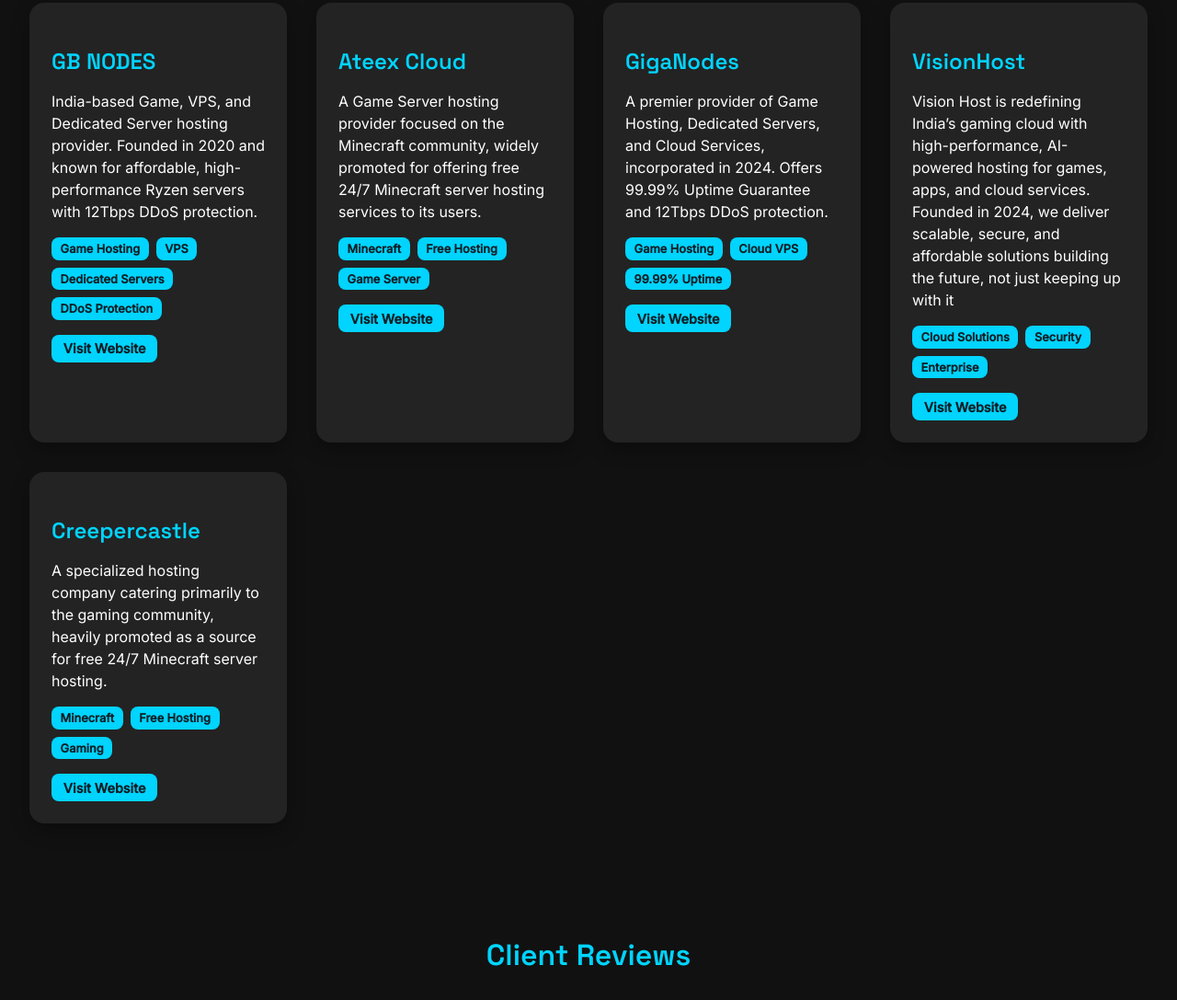
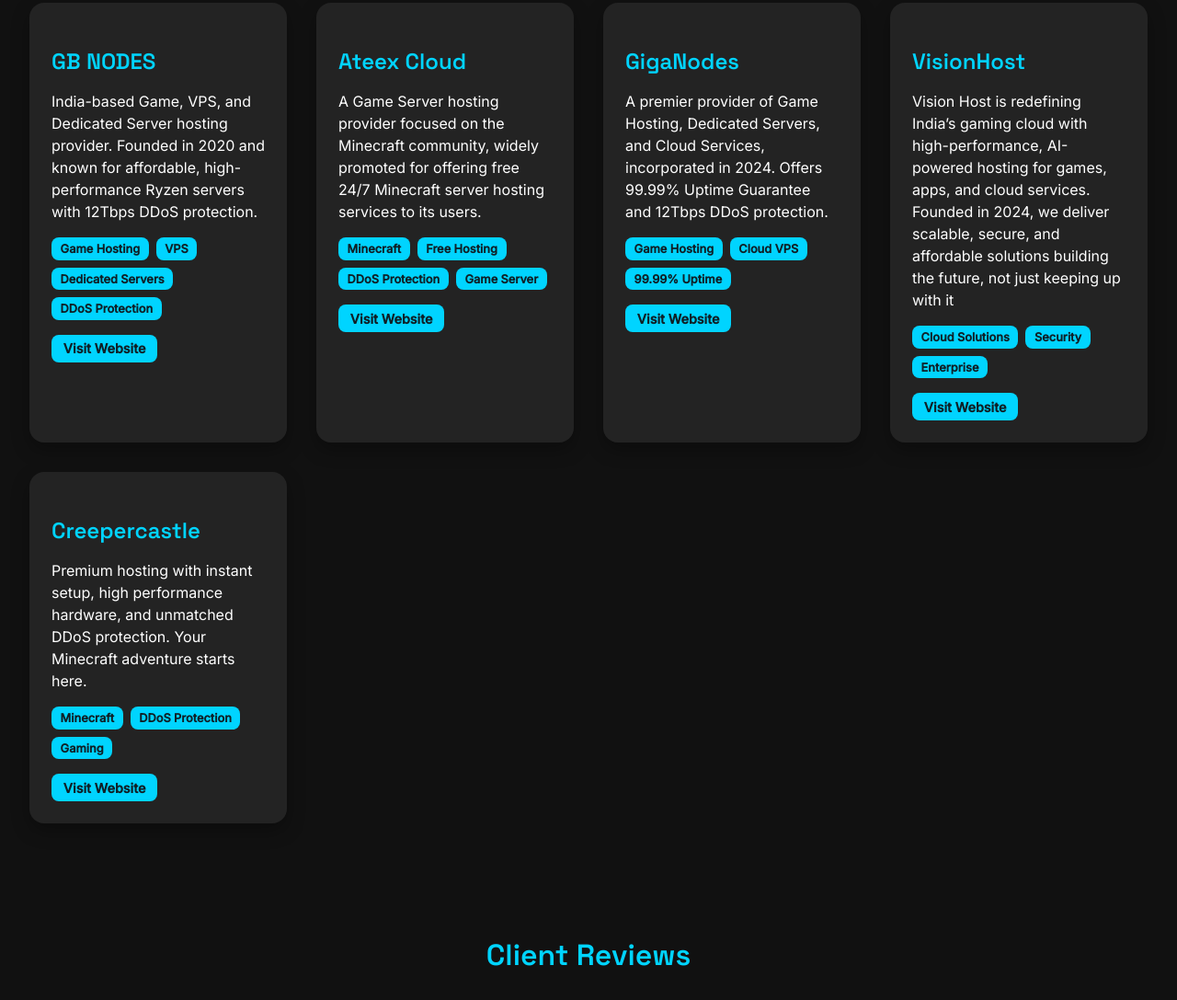
Before and after one commit to WeThink25/index.html, a plain HTML site: page index.html in a window 1280 px wide. Shown: the part 1161-2248 px from the top of the page at 92% size. Drawn offline with Linux system fonts and the light colour scheme.

Commit message:
Update index.html

```diff
--- a/index.html
+++ b/index.html
@@ -443,7 +443,7 @@
         <h3>Ateex Cloud</h3>
         <p>A Game Server hosting provider focused on the Minecraft community, widely promoted for offering free 24/7 Minecraft server hosting services to its users.</p>
         <div class="project-tech">
-          <span>Minecraft</span><span>Free Hosting</span><span>Game Server</span>
+          <span>Minecraft</span><span>Free Hosting</span><span>DDoS Protection</span><span>Game Server</span>
         </div>
         <div class="project-links">
           <a href="https://ateex.cloud/" target="_blank">Visit Website</a>
@@ -471,9 +471,9 @@
       </div>
       <div class="project-card">
         <h3>Creepercastle</h3>
-        <p>A specialized hosting company catering primarily to the gaming community, heavily promoted as a source for free 24/7 Minecraft server hosting.</p>
+        <p>Premium hosting with instant setup, high performance hardware, and unmatched DDoS protection. Your Minecraft adventure starts here.</p>
         <div class="project-tech">
-          <span>Minecraft</span><span>Free Hosting</span><span>Gaming</span>
+          <span>Minecraft</span><span>DDoS Protection</span><span>Gaming</span>
         </div>
         <div class="project-links">
           <a href="https://www.creepercastle.cloud/" target="_blank">Visit Website</a>
@@ -696,4 +696,5 @@
 
   </script>
 </body>
+
 </html>
```
